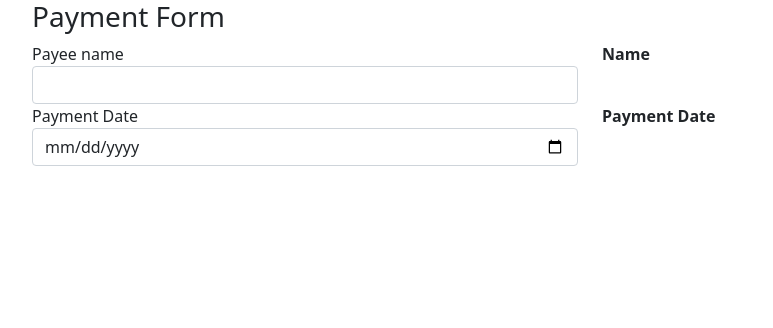
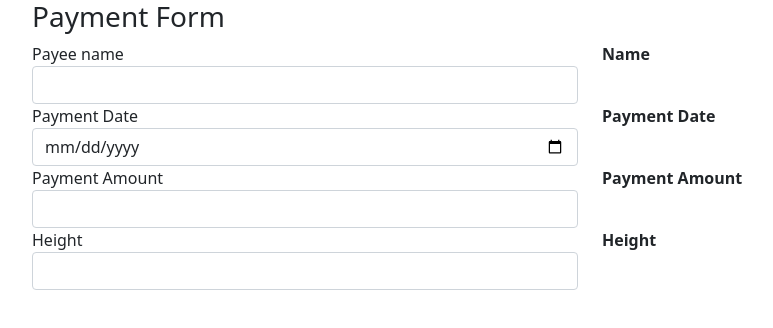
Before and after one commit to Seborider/pipes, an Angular app: page / in a window 1280 px wide. Shown: the top 328 px of the page, without its empty margins (50-823 px from the left). Built offline with nearby package versions, Linux system fonts and the light colour scheme.

Commit message:
✨  Add date and height

```diff
--- a/src/app/app.component.html
+++ b/src/app/app.component.html
@@ -21,8 +21,35 @@
     <div class="col">
       <label class="col"><b>Payment Date</b></label>
       <div>
-        {{ date }}
+        {{ date | date: "MMMM d, y" }}
       </div>
     </div>
   </div>
+
+  <div class="row">
+    <div class="form-group col">
+    <label>Payment Amount</label>
+    <input class="form-control" (input)="onAmountChange($any($event.target).value)" />
+    </div>
+    <div class="col">
+      <label class="col"><b>Payment Amount</b></label>
+      <div>
+        {{ amount | currency: 'EUR' }}
+      </div>
+    </div>
+  </div>
+
+  <div class="row">
+    <div class="form-group col">
+    <label>Height</label>
+    <input class="form-control" (input)="onHeightChange($any($event.target).value)" />
+    </div>
+    <div class="col">
+      <label class="col"><b>Height</b></label>
+      <div>
+        {{ height | number: '1.1-3' }}
+      </div>
+    </div>
+  </div>
+
 </div>
--- a/src/app/app.component.ts
+++ b/src/app/app.component.ts
@@ -9,6 +9,8 @@
 
     name: string;
     date: string;
+    amount: number;
+    height: number;
 
   onNameChange(value: string) {
     this.name= value;
@@ -17,4 +19,13 @@
   onDateChange(value: string) {
     this.date = value;
   }
+
+  onAmountChange(value: string) {
+    this.amount = parseFloat(value);
+  }
+
+  onHeightChange(value: string) {
+    this.height = parseFloat(value);
+  }
+
 }
```
